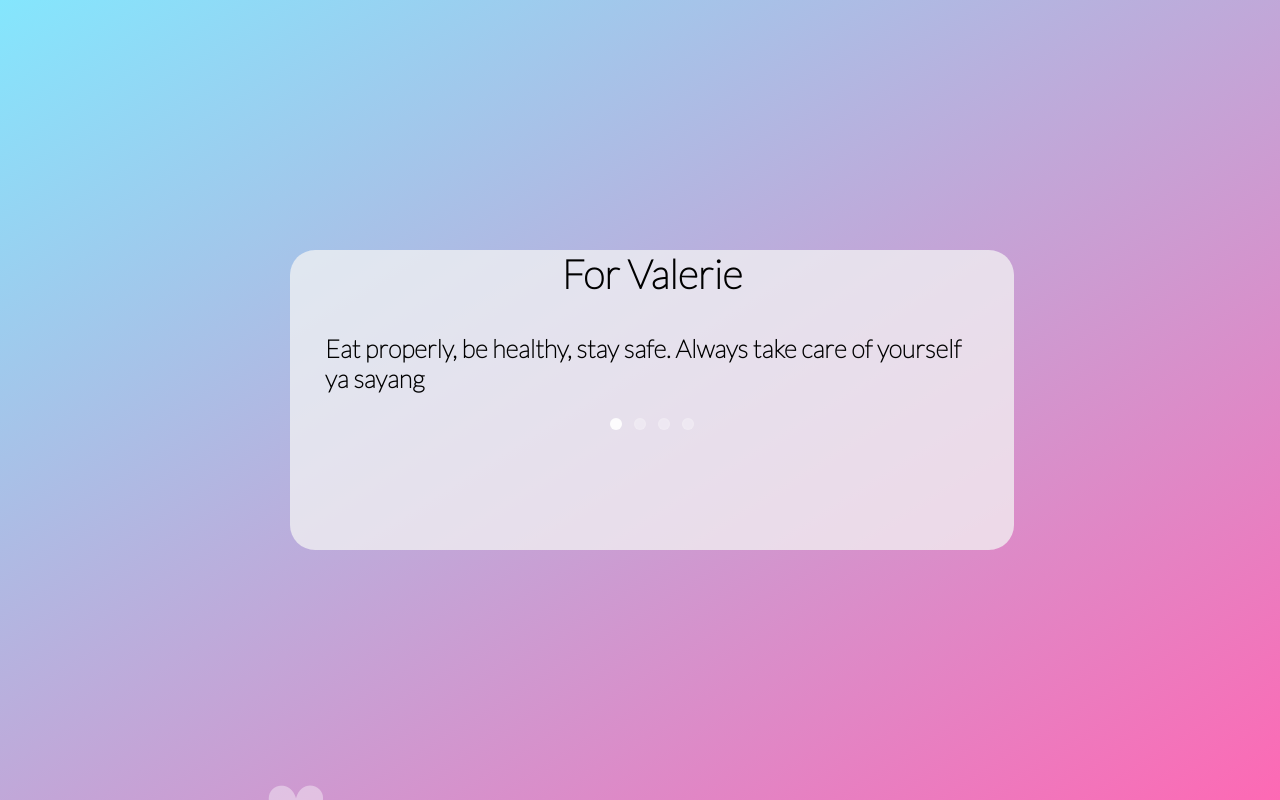
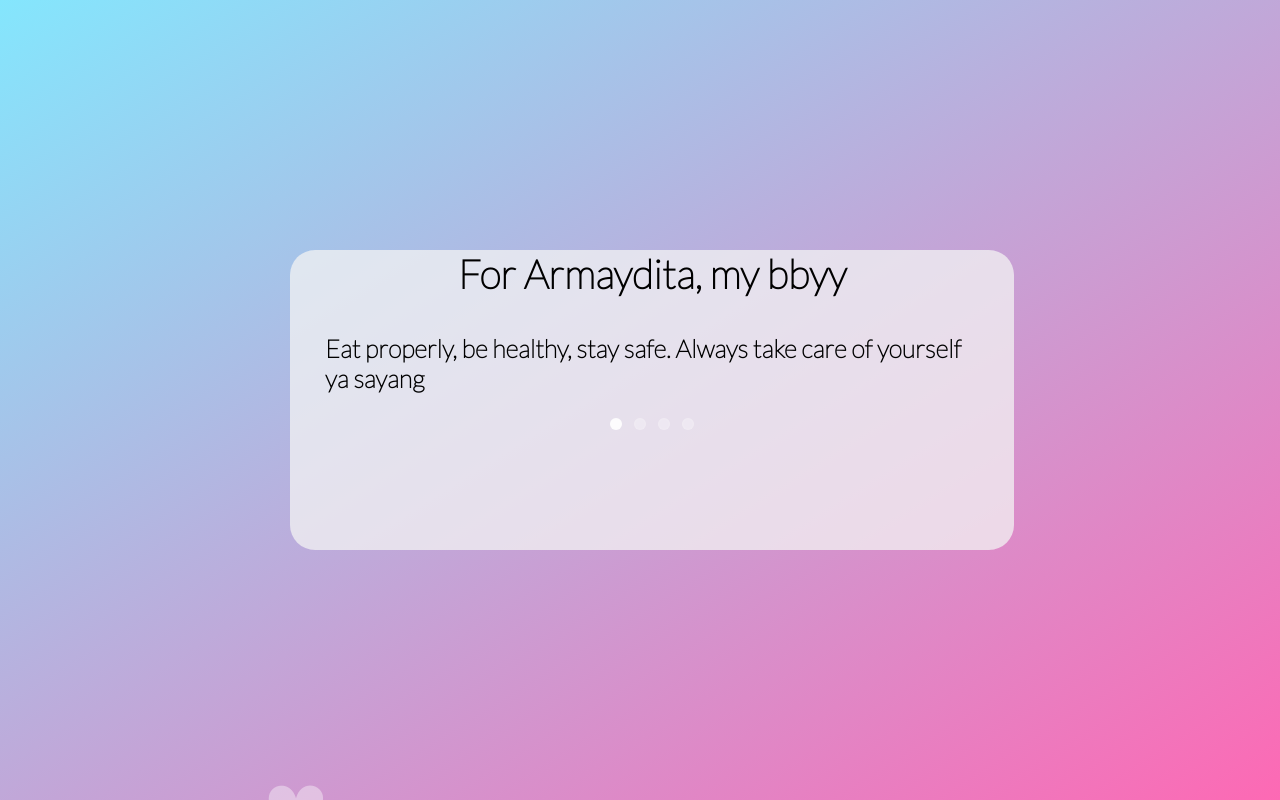
Before and after one commit to vibes09/forArmaydita, a plain HTML site: page index.html in a window 1280 px wide. Drawn offline with Linux system fonts and the light colour scheme.

Commit message:
Update index.html

```diff
--- a/index.html
+++ b/index.html
@@ -16,7 +16,7 @@
 				<div class="text-container">
 					<div class="row">
 						<div class="two columns header-col">
-							<h1><span>For Valerie</span></h1>
+							<h1><span>For Armaydita, my bbyy</span></h1>
 						</div>
 						<div class="ten columns flex-container">
 							<div class="flexslider">
```
